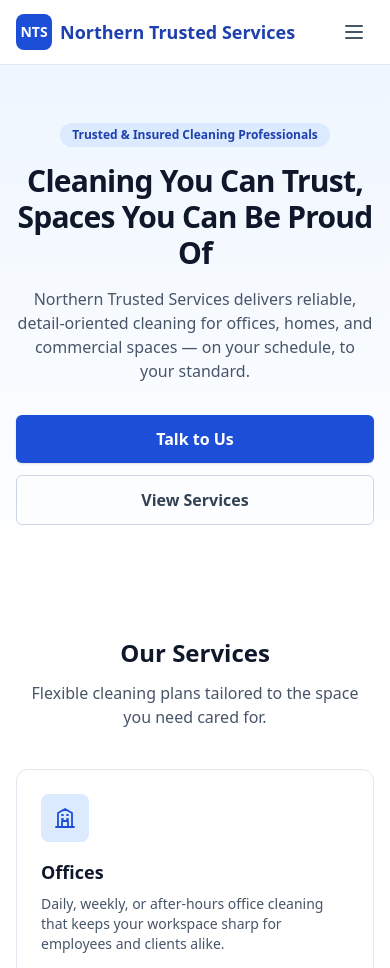
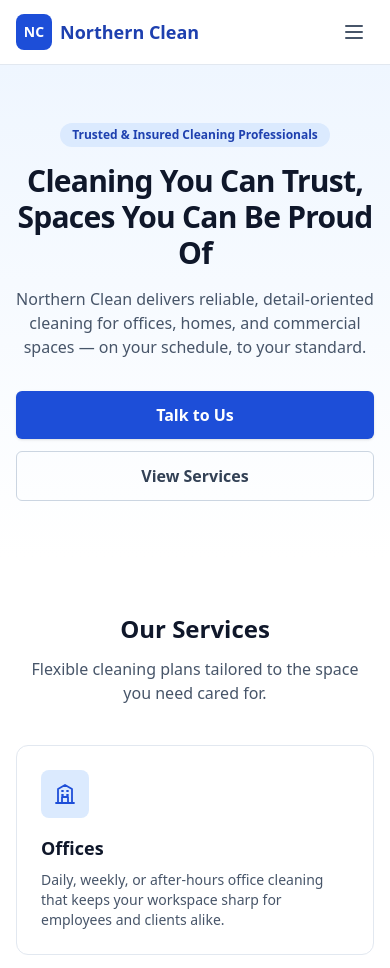
Before and after one commit to northernservices/nts-cleaning-website, a plain HTML site: page index.html in a window 390 px wide. Shown: the top 968 px of the page. Drawn offline with nearby package versions, Linux system fonts and the light colour scheme.

```diff
--- a/index.html
+++ b/index.html
@@ -3,8 +3,8 @@
 <head>
 <meta charset="UTF-8" />
 <meta name="viewport" content="width=device-width, initial-scale=1.0" />
-<title>Northern Trusted Services | Professional Cleaning</title>
-<meta name="description" content="Northern Trusted Services — trusted cleaning for offices, homes, and commercial spaces." />
+<title>Northern Clean by Northern Trusted Services | Professional Cleaning</title>
+<meta name="description" content="Northern Clean by Northern Trusted Services — trusted cleaning for offices, homes, and commercial spaces." />
 
 <!-- Tailwind CSS (Play CDN) -->
 <script src="https://cdn.tailwindcss.com"></script>
@@ -38,8 +38,8 @@
     <nav class="max-w-6xl mx-auto px-4 sm:px-6 lg:px-8">
       <div class="flex items-center justify-between h-16">
         <a href="#top" class="flex items-center gap-2 font-bold text-lg text-brand-700">
-          <span class="inline-flex h-9 w-9 items-center justify-center rounded-lg bg-brand-600 text-white text-sm">NTS</span>
-          <span>Northern Trusted Services</span>
+          <span class="inline-flex h-9 w-9 items-center justify-center rounded-lg bg-brand-600 text-white text-sm">NC</span>
+          <span>Northern Clean</span>
         </a>
 
         <!-- Desktop nav -->
@@ -94,7 +94,7 @@
           Cleaning You Can Trust,<br class="hidden sm:block" /> Spaces You Can Be Proud Of
         </h1>
         <p class="mt-4 max-w-2xl mx-auto text-base sm:text-lg text-slate-600">
-          Northern Trusted Services delivers reliable, detail-oriented cleaning for offices,
+          Northern Clean delivers reliable, detail-oriented cleaning for offices,
           homes, and commercial spaces &mdash; on your schedule, to your standard.
         </p>
         <div class="mt-8 flex flex-col sm:flex-row items-center justify-center gap-3">
@@ -170,7 +170,7 @@
     <section id="about" class="py-14 sm:py-20 bg-slate-50 border-y border-slate-200">
       <div class="max-w-6xl mx-auto px-4 sm:px-6 lg:px-8">
         <div class="text-center max-w-2xl mx-auto mb-10">
-          <h2 class="text-2xl sm:text-3xl font-bold text-slate-900">Why Northern Trusted Services</h2>
+          <h2 class="text-2xl sm:text-3xl font-bold text-slate-900">Why Northern Clean</h2>
         </div>
         <div class="grid grid-cols-1 sm:grid-cols-3 gap-6 text-center">
           <div class="p-4">
@@ -277,8 +277,8 @@
   <!-- Footer -->
   <footer class="bg-slate-900 text-slate-300">
     <div class="max-w-6xl mx-auto px-4 sm:px-6 lg:px-8 py-8 text-center text-sm">
-      <p class="font-semibold text-white">Northern Trusted Services</p>
-      <p class="mt-1">&copy; <span x-data x-text="new Date().getFullYear()"></span> Northern Trusted Services. All rights reserved.</p>
+      <p class="font-semibold text-white">Northern Clean by Northern Trusted Services</p>
+      <p class="mt-1">&copy; <span x-data x-text="new Date().getFullYear()"></span> Northern Clean. All rights reserved.</p>
     </div>
   </footer>
 
```
Also changed, not shown: 2 other files.
